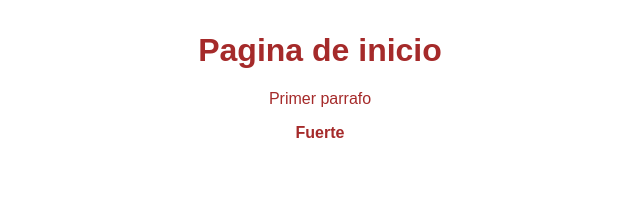
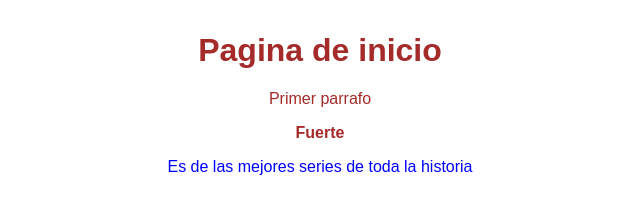
Before and after one commit to peramon/WebTraining, a plain HTML site: page index.html in a window 1280 px wide. Shown: the whole page, without its empty margins (320-960 px from the left). Drawn offline with Linux system fonts and the light colour scheme.

Commit message:
changes in html principal p

```diff
--- a/css/styles.css
+++ b/css/styles.css
@@ -6,3 +6,7 @@ body{
     margin-top: 2em;
     border-radius: 2em;
 }
+
+#parrafo{
+    color: blue;
+}
--- a/index.html
+++ b/index.html
@@ -12,6 +12,7 @@
         <h1>Pagina de inicio</h1>
         <p>Primer parrafo</p>
         <strong>Fuerte</strong>
+        <p id="parrafo">Es de las mejores series de toda la historia</p>
     </div>
 </body>
 </html>
```
